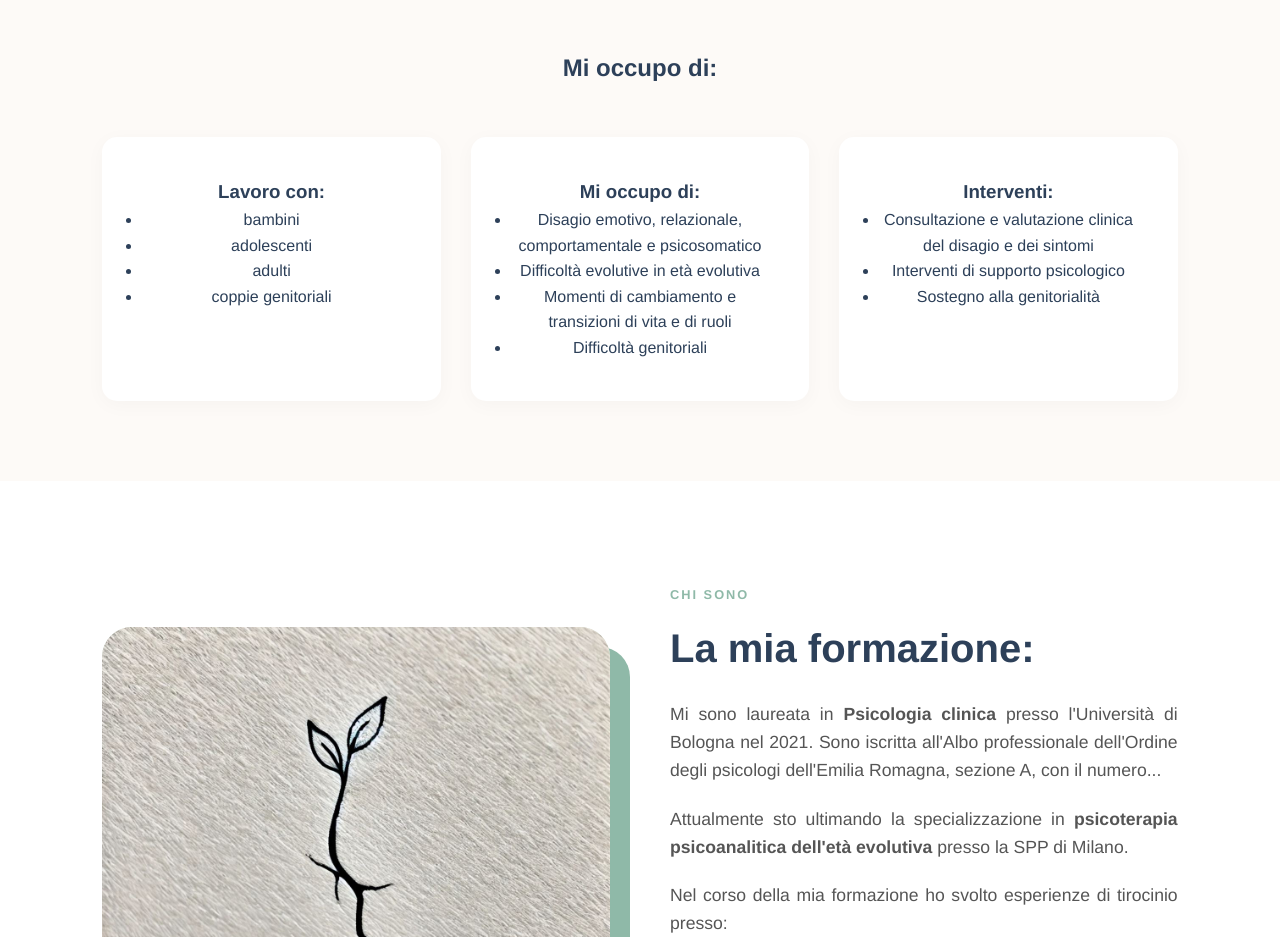
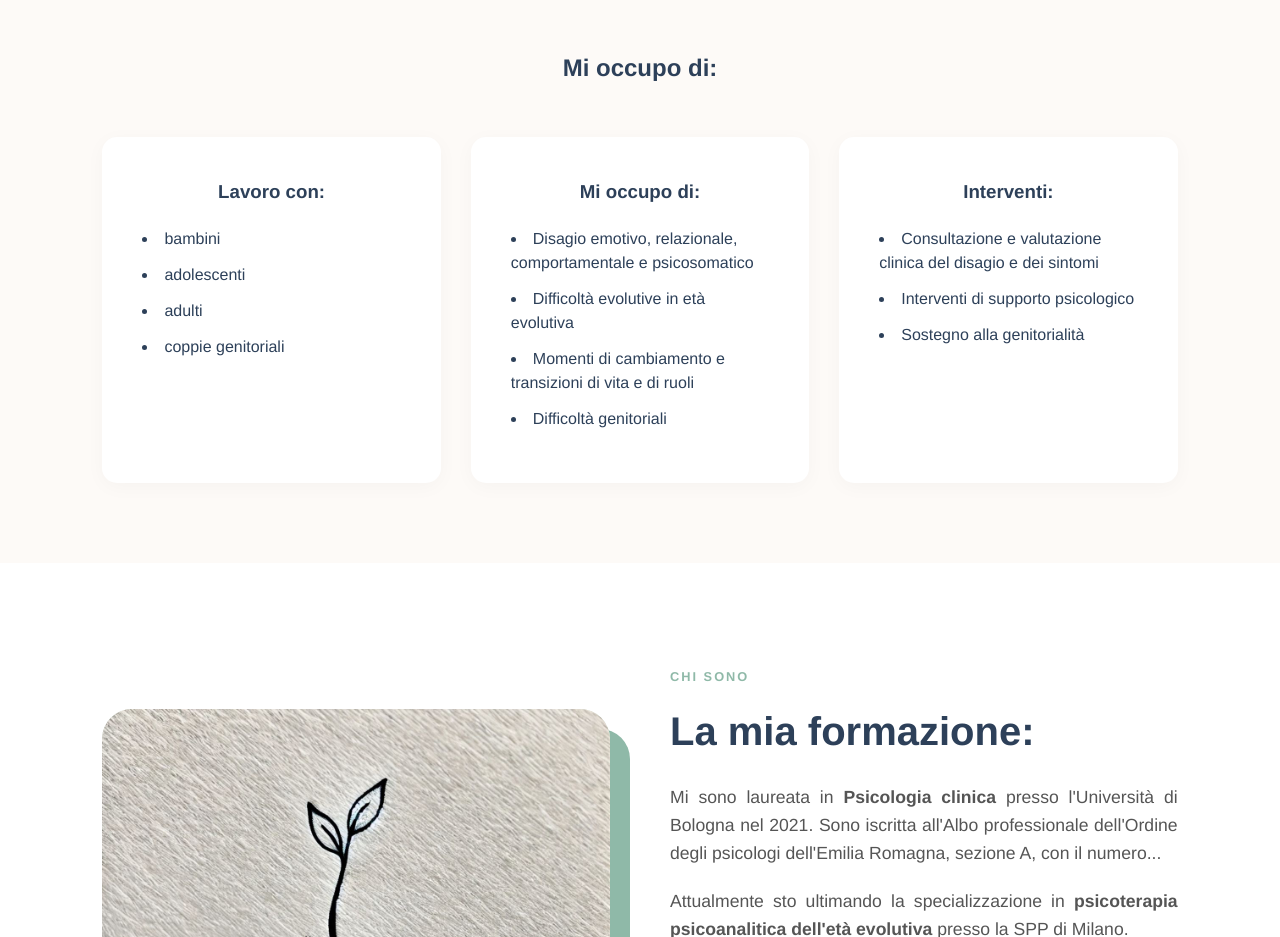
Before and after one commit to chiaracasali3101/Sito_psicologa, a Vue app: page / in a window 1280 px wide. Shown: the part 1780-2717 px from the top of the page. Built offline with nearby package versions, Linux system fonts and the light colour scheme.

Commit message:
modifiche blocchi

```diff
--- a/src/style.css
+++ b/src/style.css
@@ -452,3 +452,23 @@
     text-align: left;
   }
 }
+
+/* sistemazione liste dentro le card */
+.card {
+  text-align: left; /* Allinea il contenuto della card a sinistra per un look ordinato */
+}
+
+.card h3 {
+  text-align: center; /* Mantiene solo il titolo al centro */
+  margin-bottom: 20px;
+}
+
+.card ul {
+  list-style-position: inside; /* Mantiene i pallini vicini al testo */
+  padding-left: 0;
+}
+
+.card li {
+  margin-bottom: 12px;
+  line-height: 1.5;
+}
```
